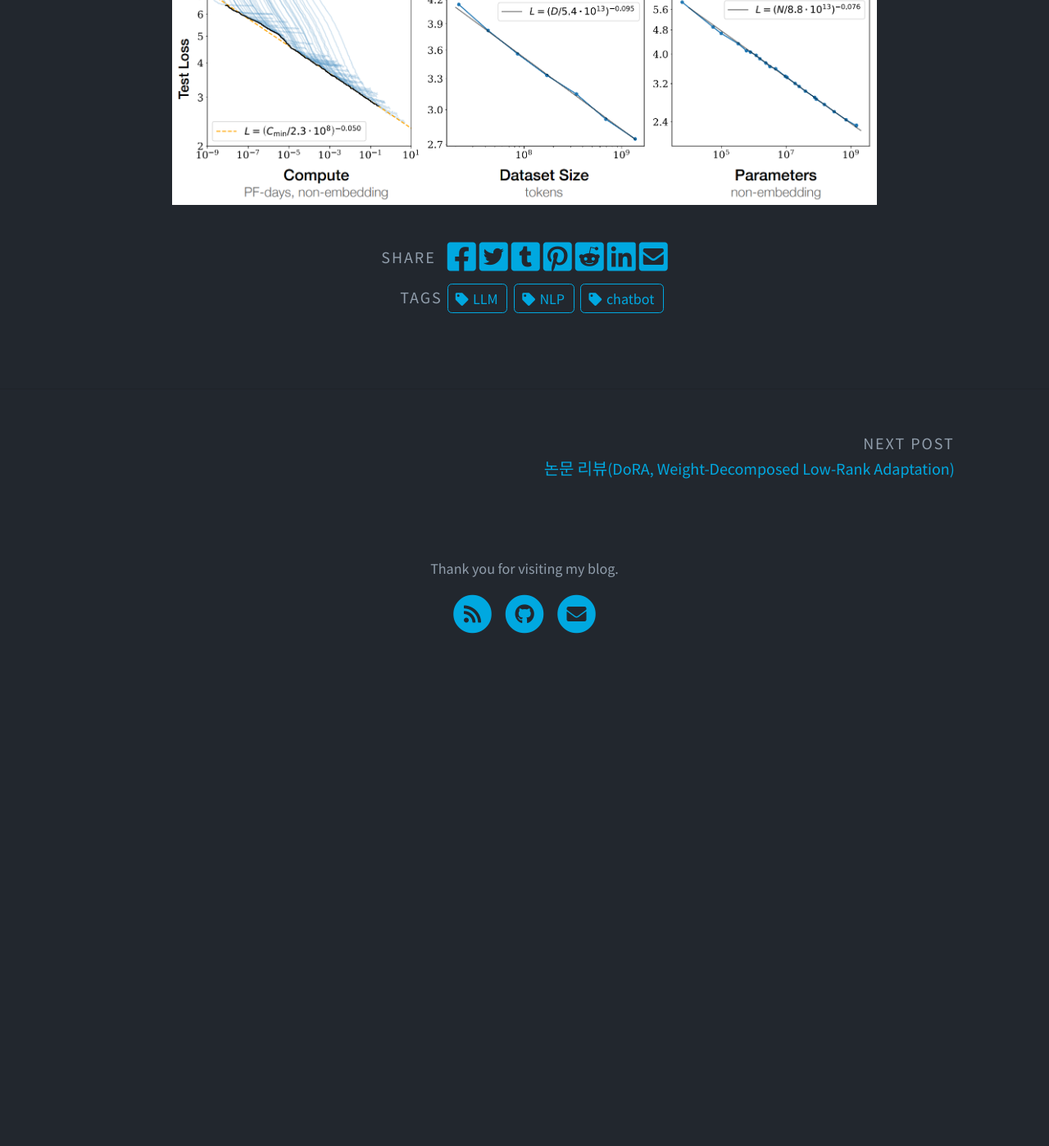
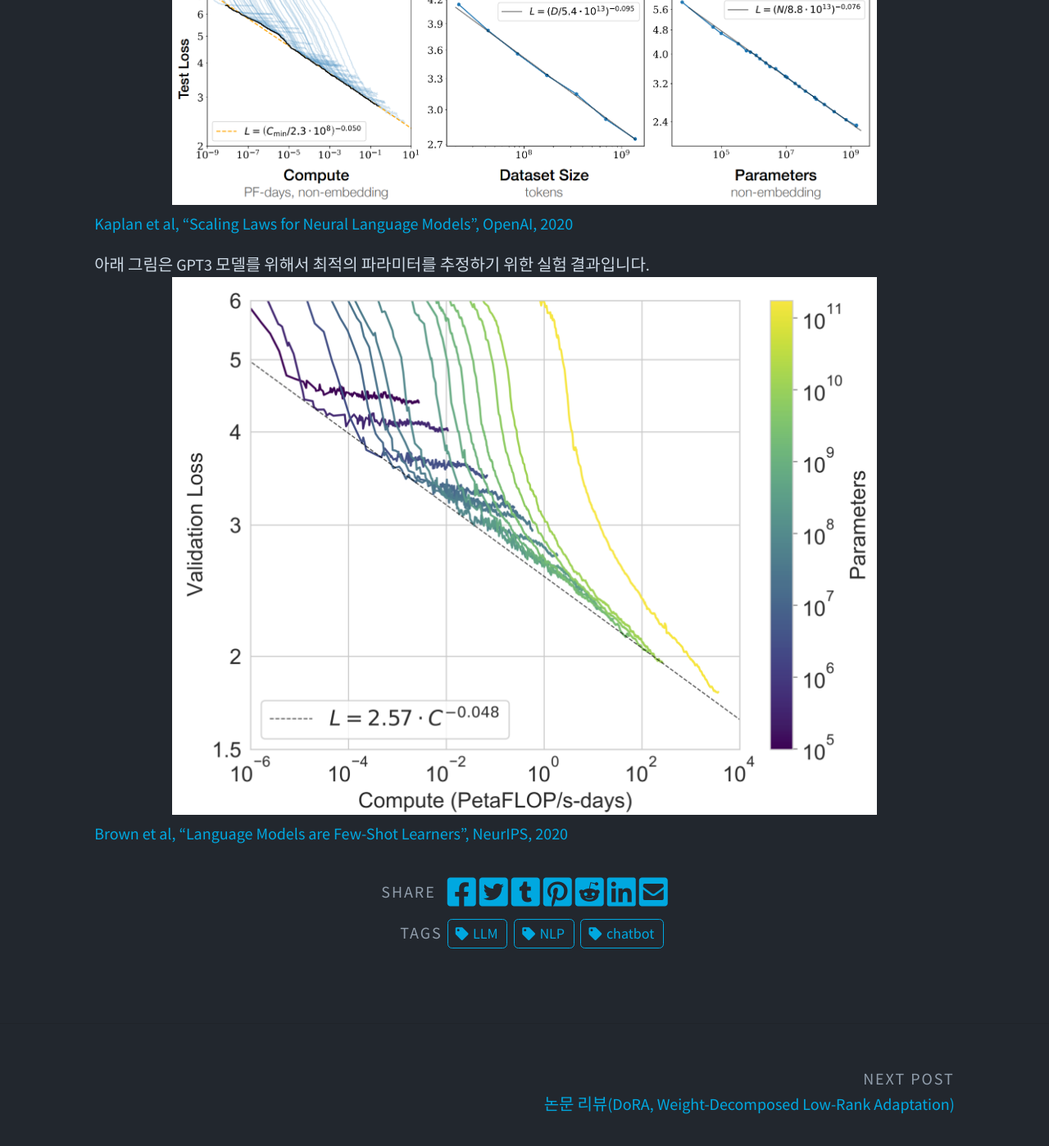
Before and after one commit to sooyoung-wind/sooyoung-wind.github.io, a Jekyll site: the page built from _posts/post_2024/202403/2024-03-03-LLM_choose.md, in a window 1280 px wide and 1400 px high, scrolled down 1728 px. Shown: the whole window at 82% size. Built offline with Jekyll 4.4.1, drawn with Linux system fonts in a browser that asks for light colours; some web fonts are replaced; a script that is not in the unit is left out; comment, search, counter and statistics services are not loaded; before the commit the page ends 2539 px from its top, so only the background shows below that.

Commit message:
:sparkles: upload blog

```diff
--- a/_posts/post_2024/202403/2024-03-03-LLM_choose.md
+++ b/_posts/post_2024/202403/2024-03-03-LLM_choose.md
@@ -52,3 +52,8 @@ Test Loss vs. Parameters
 $$L = \left( \frac{N}{8.8 \cdot 10^3} \right)^{-0.076}$$
 
 ![그림](/assets/img/my_photo/Post_20240303_1.png)
+[Kaplan et al, “Scaling Laws for Neural Language Models”, OpenAI, 2020](https://arxiv.org/pdf/2001.08361.pdf)
+
+아래 그림은 GPT3 모델를 위해서 최적의 파라미터를 추정하기 위한 실험 결과입니다.
+![그림](/assets/img/my_photo/Post_20240303_2.png)
+[Brown et al, “Language Models are Few-Shot Learners”, NeurIPS, 2020](https://arxiv.org/pdf/2005.14165.pdf)
```
